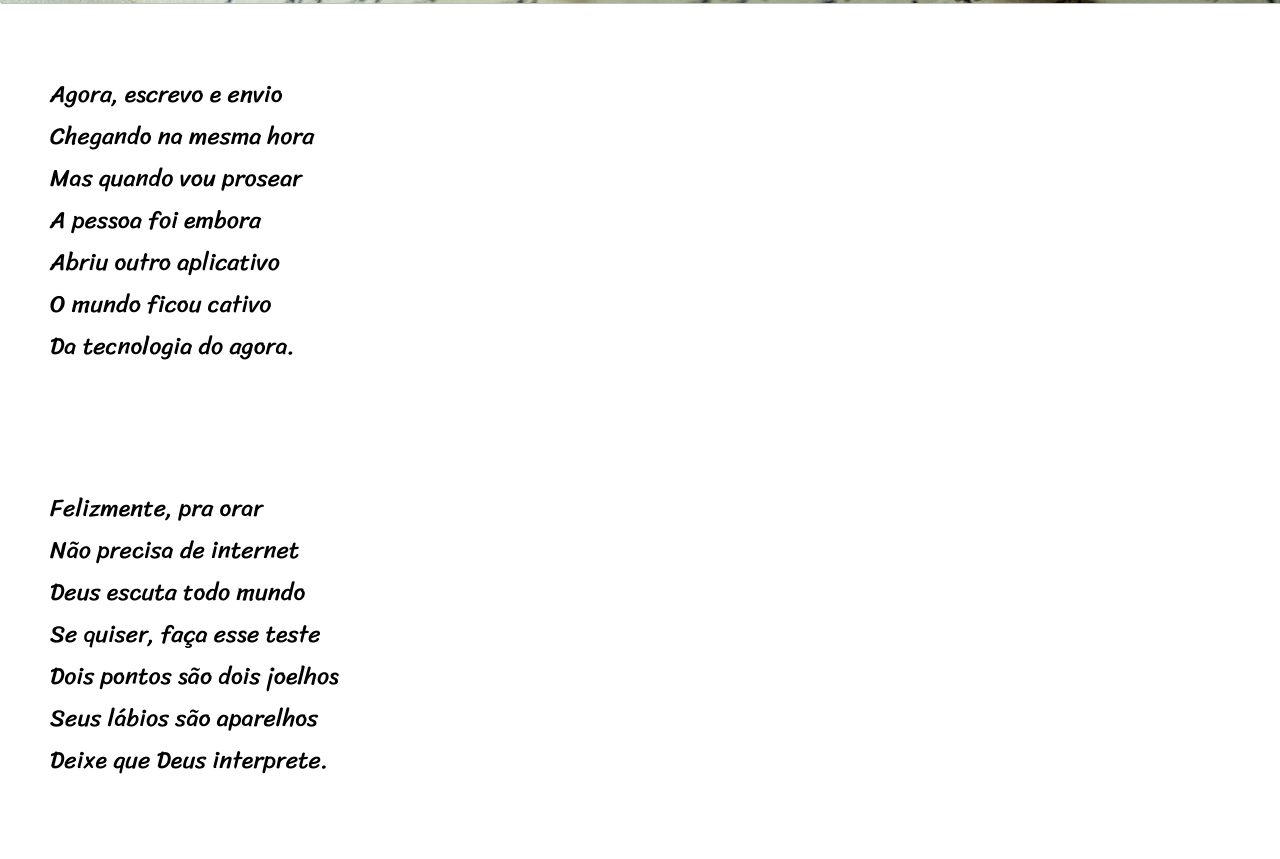
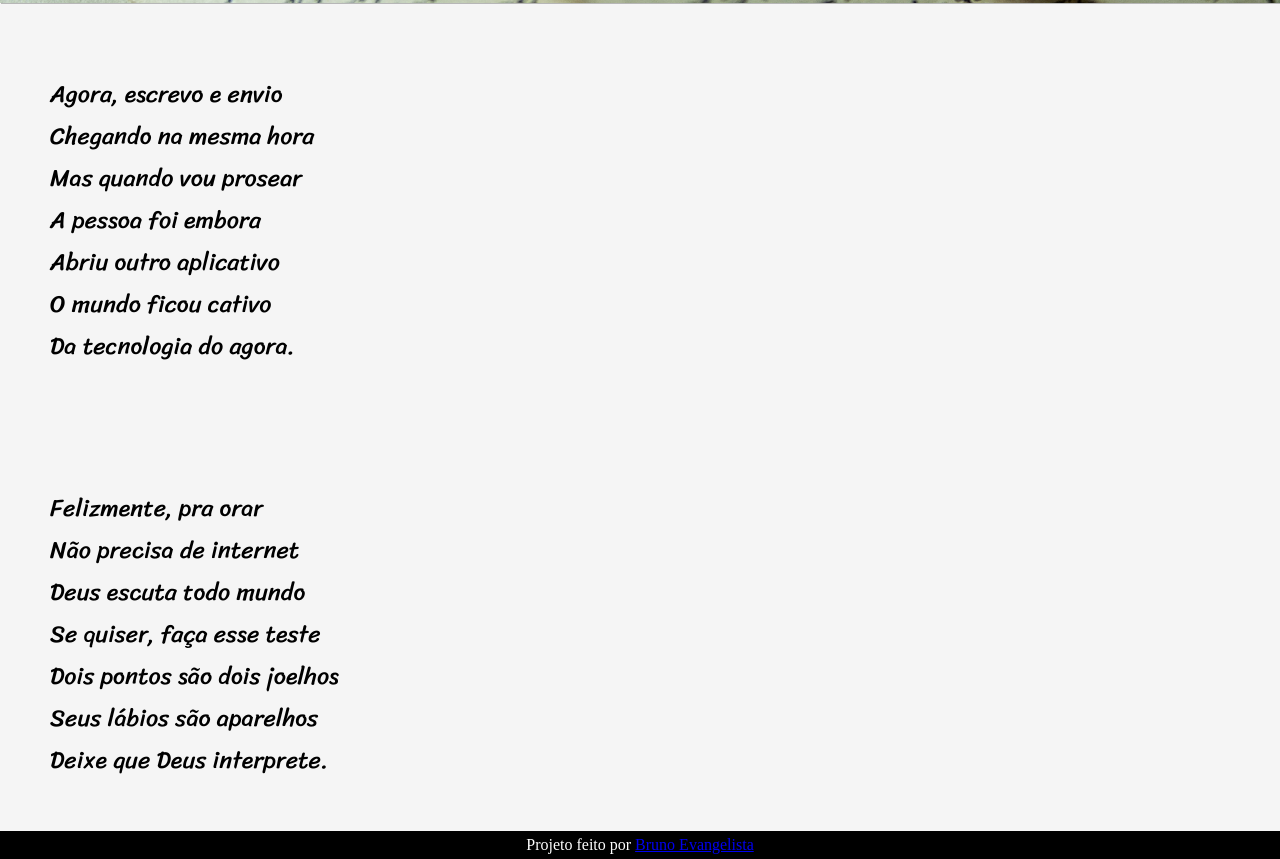
Before and after one commit to Brunoobert/HTML5-CSS3, a plain HTML site: page Exercícios/d012/index.html in a window 1280 px wide. Shown: the part 2247-3106 px from the top of the page. Before the commit the page ends 3078 px from the top, so only its background shows below. Drawn offline with Linux system fonts and the light colour scheme.

Commit message:
att site cordel

```diff
--- a/Exercícios/d012/index.html
+++ b/Exercícios/d012/index.html
@@ -89,5 +89,8 @@
         </section>
     </main>
 
+    <footer>
+        <p>Projeto feito por <a href="https://github.com/Brunoobert" target="_blank" >Bruno Evangelista</a></p>
+    </footer>
 </body>
 </html>
--- a/Exercícios/d012/style.css
+++ b/Exercícios/d012/style.css
@@ -14,6 +14,10 @@
 *{
     margin:0px;
     padding: 0px;
+}
+
+main{
+    background-color: whitesmoke;
 }
 
 header{
@@ -45,6 +49,7 @@ h2 > a{
 
 a:hover{
     text-decoration: underline;
+    color:white
 }
 
 .normal{
@@ -62,6 +67,7 @@ a:hover{
     font-size: 3vh;
     padding-top: 70px;
     box-shadow: 1px 1px 0px rgba(0, 0, 0, 0.253);
+    color: white;
 }
 
 
@@ -85,3 +91,16 @@ section.imagem > p{
     background-attachment: fixed;
     background-position: right center;
 }
+
+footer{
+    background-color: black;
+    color:white;
+    text-align: center;
+    padding: 5px;
+
+}
+
+footer > a{
+    color: white;
+    text-decoration: none;
+}
```
